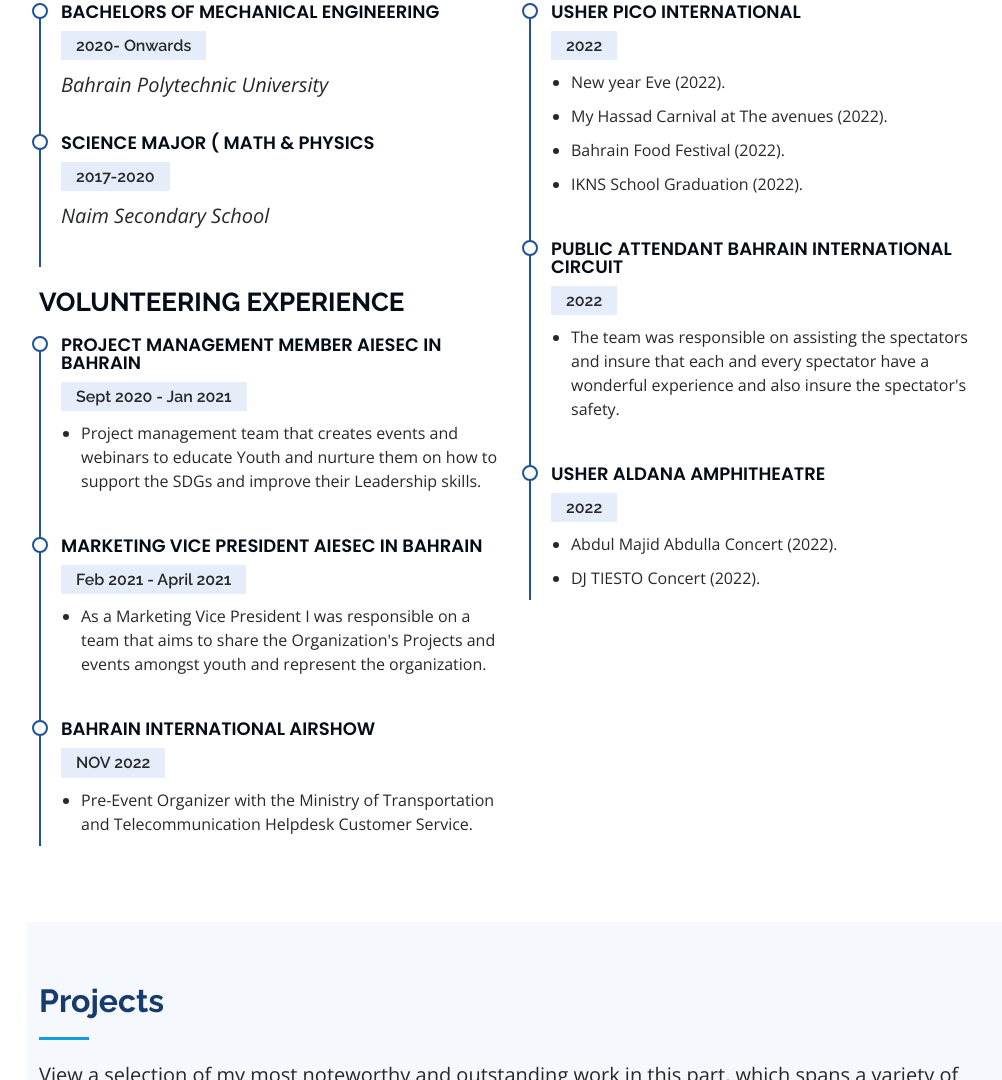
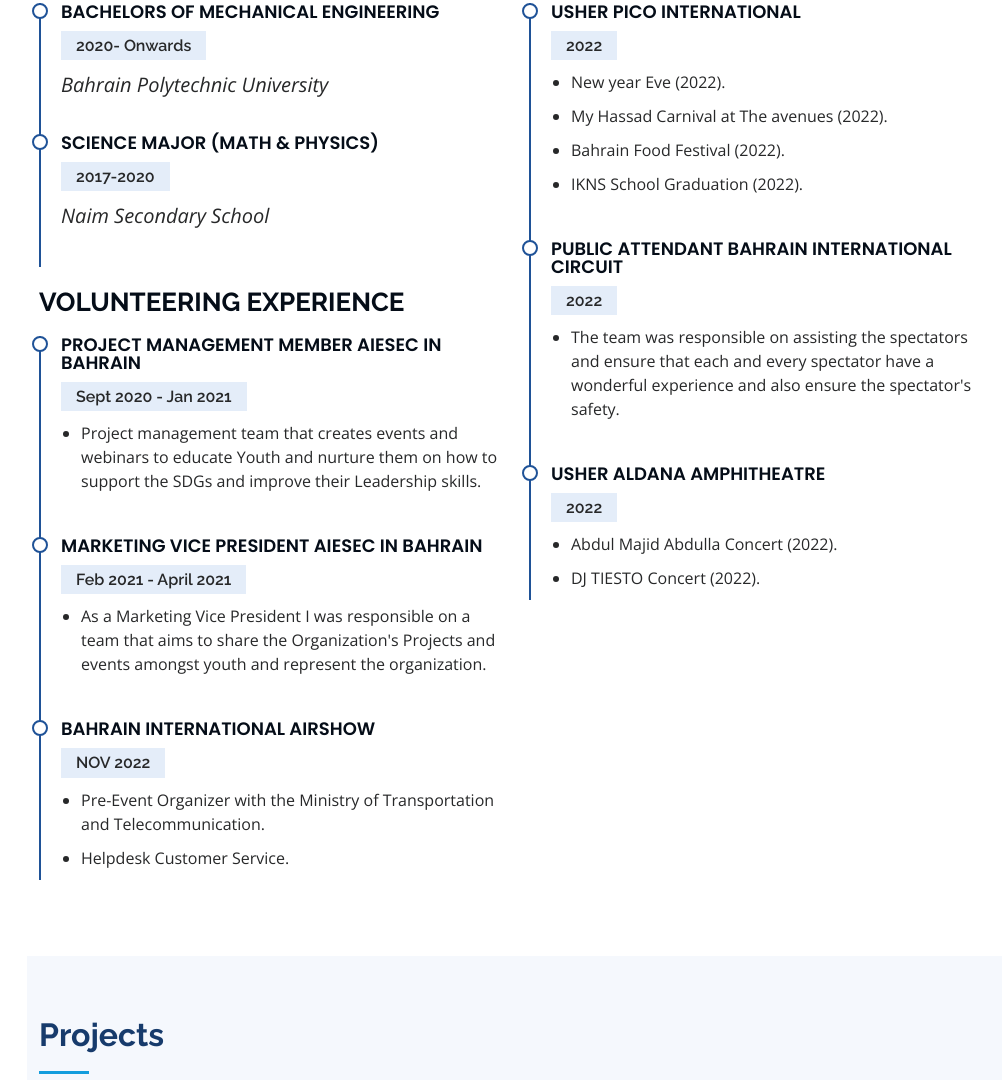
Before and after one commit to aliowen7/aliowen7.github.io, a plain HTML site: page index.html in a window 1280 px wide. Shown: the part 2664-3744 px from the top of the page, without its empty margins (273-1275 px from the left). Drawn offline with nearby package versions, Linux system fonts and the light colour scheme.

Commit message:
Update index.html

```diff
--- a/index.html
+++ b/index.html
@@ -208,8 +208,8 @@
                 </em></p>
             </div>
             <div class="resume-item">
-              <h4>Science Major ( Math
-                & physics</h4>
+              <h4>Science Major (Math
+                & physics)</h4>
               <h5>2017-2020</h5>
               <p><em>Naim Secondary School</em></p>
 
@@ -244,8 +244,10 @@
             <h5> NOV 2022</h5>
             <ul>
               <li>Pre-Event Organizer with the Ministry of
-                Transportation and Telecommunication
-                Helpdesk Customer Service.</li>
+                Transportation and Telecommunication.
+                </li>
+                 <li>Helpdesk Customer Service.</li>
+
             </ul>
          </div>
 
@@ -270,9 +272,9 @@
                 Bahrain International Circuit</h4>
               <h5>2022</h5>
                 <ul>
-                  <li>The team was responsible on assisting the spectators and insure
+                  <li>The team was responsible on assisting the spectators and ensure
                     that each and every spectator have a wonderful experience and
-                    also insure the spectator's safety.</li>
+                    also ensure the spectator's safety.</li>
                 </ul>
             </div>
             <div class="resume-item">
```
